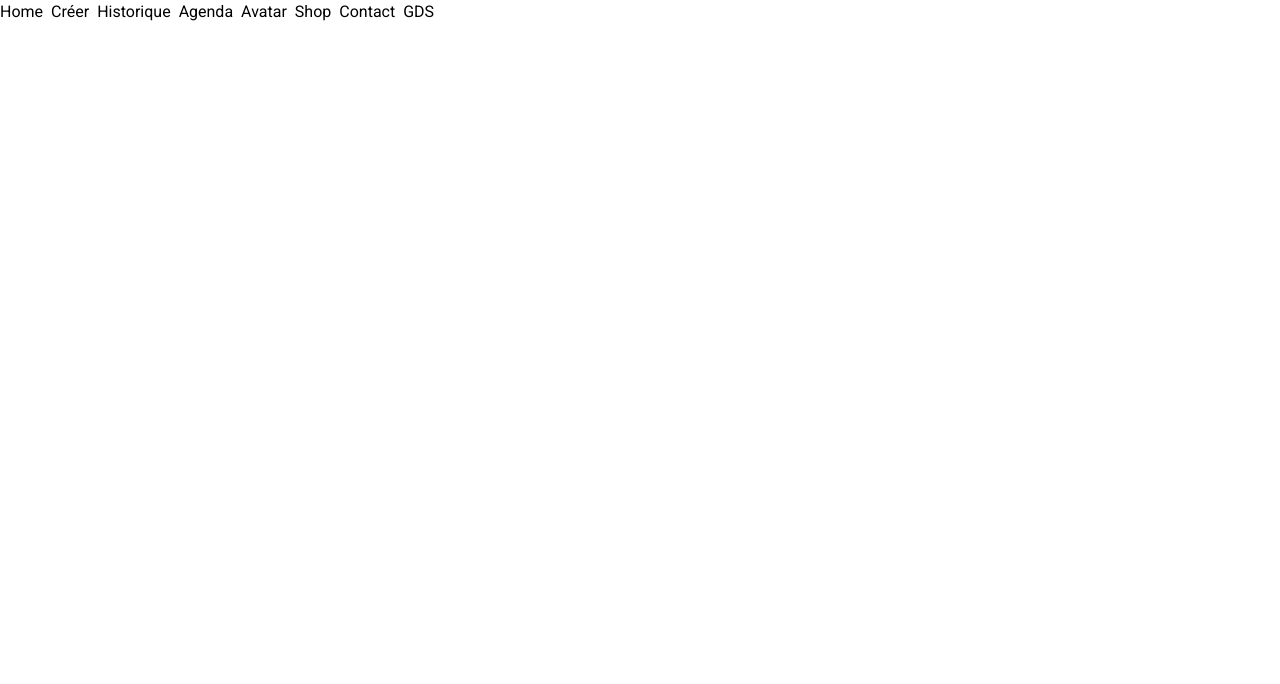
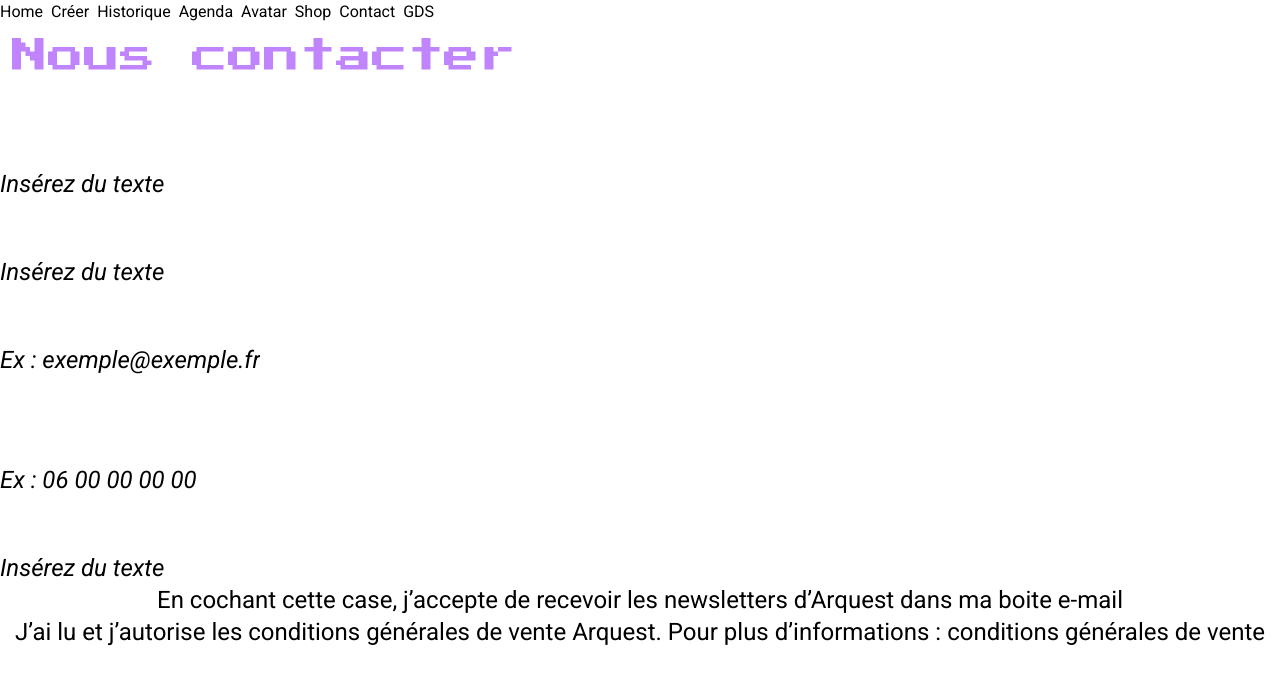
Before and after one commit to gros-eliot/Arquest-app, a Vue app: page /contact in a window 1280 px wide. Shown: the top 684 px of the page. Built offline with nearby package versions, Linux system fonts and the light colour scheme.

Commit message:
contenu contact

```diff
--- a/src/views/ContactView.vue
+++ b/src/views/ContactView.vue
@@ -1,4 +1,43 @@
-<template></template>
+<template>
+    <h1 class="text-4xl text-left m-3 text-purple-400">Nous contacter</h1>
+    <p class="text-1xl text-right mr-3 text-white italic">Vous avez une question ?  Besoin d’un renseignement ?  Tout ce passe ici.</p>
+
+    <p class="text-2xl text-left m-3 text-white">NOM</p>
+    <div>
+        <label class="text-2xl italic">Insérez du texte</label>
+        <input name="first_name" id="first_name" type="text" required>
+    </div>
+
+    <p class="text-2xl text-left m-3 text-white">PRENOM</p>
+    <div>
+        <label class="text-2xl italic">Insérez du texte</label>
+        <input name="last_name" id="last_name" type="text" required>
+    </div>
+
+    <p class="text-2xl text-left m-3 text-white">EMAIL</p>
+    <div>
+        <label class="text-2xl italic">Ex : exemple@exemple.fr</label>
+        <input name="email" id="email" type="text" required>
+    </div>
+
+    <p class="text-2xl text-left m-3 text-white">TELEPHONE</p>
+    <p class="text-2xl text-right mr-7 text-white italic">* facultatif</p>
+    <div>
+        <label class="text-2xl italic">Ex : 06 00 00 00 00</label>
+        <input name="telephone" id="telephone" type="text" required>
+    </div>
+
+    <p class="text-2xl text-left m-3 text-white">REQUETE</p>
+    <div>
+        <label class="text-2xl italic">Insérez du texte</label>
+        <input name="email" id="email" type="text" required>
+    </div>
+
+    <p class="text-2xl text-center">En cochant cette case, j’accepte de recevoir les newsletters d’Arquest dans ma boite e-mail</p>
+    <p class="text-2xl text-center">J’ai lu et j’autorise les conditions générales de vente Arquest. Pour plus d’informations  : conditions générales de vente</p>
+
+
+</template>
 
 
 <script>
```
